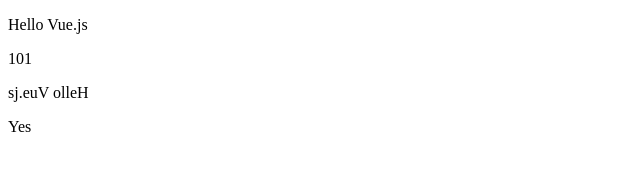
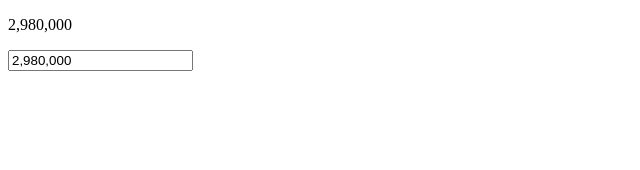
Before and after one commit to Nagao-hikaru/vue_practice, a plain HTML site: page app/template.html in a window 1280 px wide. Shown: the whole page, without its empty margins (0-640 px from the left). Drawn offline with nearby package versions, Linux system fonts and the light colour scheme.

Commit message:
filterの使い方

```diff
--- a/app/js/template.js
+++ b/app/js/template.js
@@ -1,9 +1,12 @@
 var app = new Vue({
   el: '#app',
   data: {
-    message: 'Hello Vue.js',
-    number: 100,
-    ok: true,
+    price: 2980000,
+  },
+  filters: {
+    numberFormat: function (value) {
+      return value.toLocaleString();
+    }
   },
   methods: {
     clickHandler: function (event) {
--- a/app/template.html
+++ b/app/template.html
@@ -11,17 +11,9 @@
 <body>
   <div id='app'>
     <p>
-      {{ message }}
+      {{ price | numberFormat }}
     </p>
-    <p>
-      {{ number + 1 }}
-    </p>
-    <p>
-      {{ message.split('').reverse().join('') }}
-    </p>
-    <p>
-      {{ ok ? 'Yes' : 'No' }}
-    </p>
+    <input type="text" v-bind:value="price | numberFormat">
   </div>
 </body>
 <script src="./js/template.js"></script>
```
